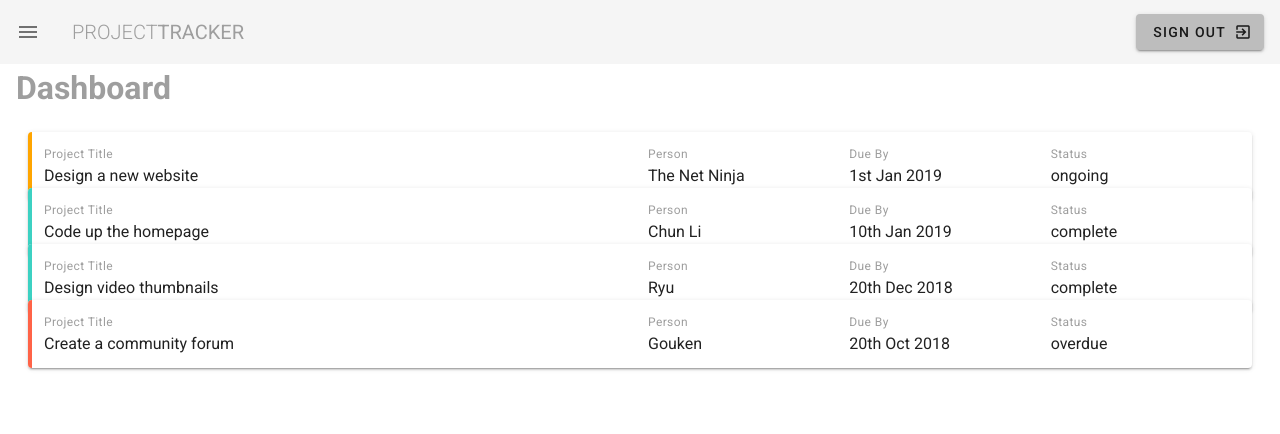
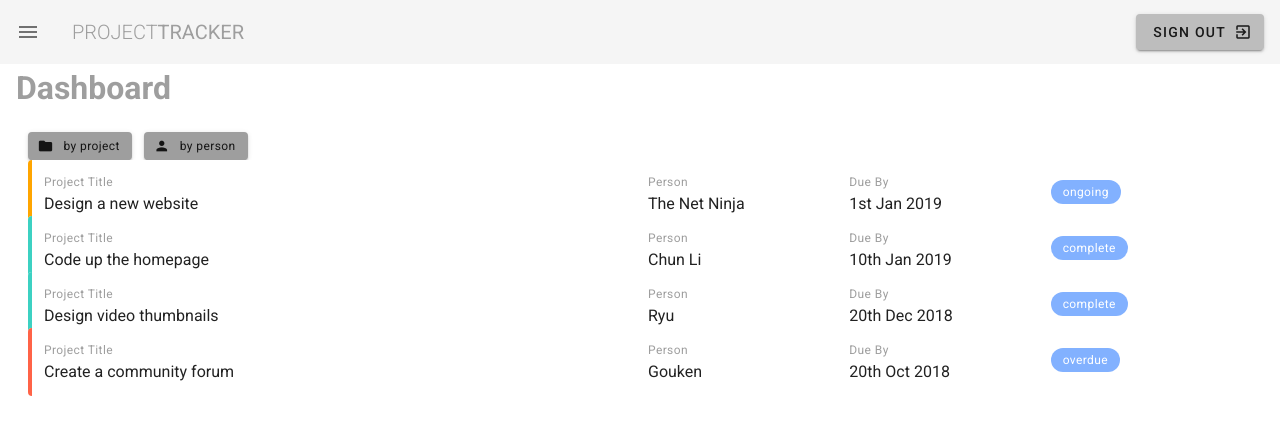
Before and after one commit to jonamarkin/vuetifytodo, a Vue app: page / in a window 1280 px wide. Shown: the top 434 px of the page. Built offline with nearby package versions, Linux system fonts and the light colour scheme.

Commit message:
Tooltip and sorting added

```diff
--- a/src/views/Dashboard.vue
+++ b/src/views/Dashboard.vue
@@ -2,7 +2,32 @@
   <div class="home">
     <h1 class="subheading grey--text">Dashboard</h1>
     <v-container fluid class="my-5">
-        <v-card class="pl-3" v-for="project in projects" :key="project.title">
+
+        <v-layout row class="mb-3 pl-3">
+
+          <v-tooltip top>
+            <template v-slot:activator="{ on }">
+              <v-btn small flat color="grey" class="mr-3" @click="sortBy('title')" v-on="on">
+                <v-icon left small>folder</v-icon>
+                <span class="caption text-lowercase">By Project</span>
+              </v-btn>
+            </template>
+            <span>Sort by project name</span>
+          </v-tooltip>
+
+          <v-tooltip top small>
+            <template v-slot:activator="{ on }">
+              <v-btn small flat color="grey" @click="sortBy('person')" v-on="on">
+                <v-icon left small>person</v-icon>
+                <span class="caption text-lowercase">By Person</span>
+              </v-btn>
+            </template>
+            <span>Sort projects by person</span>
+          </v-tooltip>
+
+        </v-layout>
+
+        <v-card class="pl-3" v-for="project in projects" :key="project.title" flat>
           <v-layout row wrap :class="`pa-3 project ${project.status}`">
             <v-flex xs12 md6>
               <div class="caption grey--text">Project Title</div>
@@ -17,8 +42,9 @@
               <div>{{project.due}}</div>
             </v-flex>
             <v-flex xs6 sm4 md2>
-              <div class="caption grey--text">Status</div>
-              <div>{{project.status}}</div>
+              <div class="right" >
+                <v-chip small :class="`white--text my-2 caption chips ${project.status}`" color="accent">{{ project.status }}</v-chip>
+              </div>
             </v-flex>
           </v-layout>
         </v-card>
@@ -39,6 +65,11 @@ export default {
         { title: 'Create a community forum', person: 'Gouken', due: '20th Oct 2018', status: 'overdue', content: 'Lorem ipsum dolor sit amet consectetur adipisicing elit. Sunt consequuntur eos eligendi illum minima adipisci deleniti, dicta mollitia enim explicabo fugiat quidem ducimus praesentium voluptates porro molestias non sequi animi!'},
       ]
     }
+  },
+  methods:{
+    sortBy(prop){
+      this.projects.sort((a,b)=>a[prop] < b[prop] ? -1 : 1)
+    }
   }
 };
 </script>
@@ -55,4 +86,14 @@ export default {
   border-left: 4px solid tomato;
 }
 
+.v-chip.complete{
+  background-color: #3cd1c2;
+}
+.v-chip.ongoing{
+  background: #ffaa2c;
+}
+.v-chip.overdue{
+  background: #f83e70;
+}
+
 </style>
--- a/src/views/Projects.vue
+++ b/src/views/Projects.vue
@@ -1,6 +1,6 @@
 <template>
     <div>
-        <h1 class="subheading grey--text">Projects</h1>
+        <h1 class="subheading grey--text">{{name}}</h1>
 
         <v-container fluid class="my-5">
             <p>Lorem ipsum dolor sit amet consectetur, adipisicing elit. Doloribus, ab quibusdam aut sit praesentium esse accusantium totam voluptate ipsa. Consequuntur laboriosam dolore aliquid voluptatum veritatis pariatur vel a debitis non.</p>
@@ -12,6 +12,10 @@
 
 <script>
 export default {
-
+    data (){
+      return{
+        name: 'Cobby'
+      }
+    }
 }
 </script>
--- a/src/views/Team.vue
+++ b/src/views/Team.vue
@@ -3,8 +3,6 @@
         <h1 class="subheading grey--text">Team</h1>
 
         <v-container fluid class="my-5">
-            <p>Lorem ipsum dolor sit amet consectetur, adipisicing elit. Doloribus, ab quibusdam aut sit praesentium esse accusantium totam voluptate ipsa. Consequuntur laboriosam dolore aliquid voluptatum veritatis pariatur vel a debitis non.</p>
-            <p>Lorem ipsum dolor sit amet consectetur, adipisicing elit. Neque reprehenderit, eveniet, porro labore, esse incidunt magni vero odit deserunt iusto modi quibusdam laboriosam! Facilis fugiat non sed cum, odit eius.</p>
 
         </v-container>
 
```
